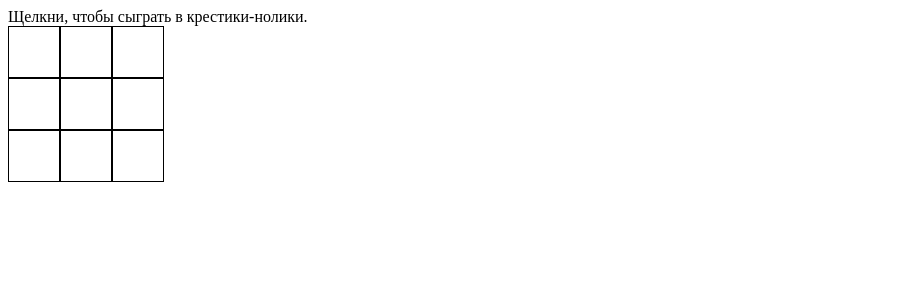
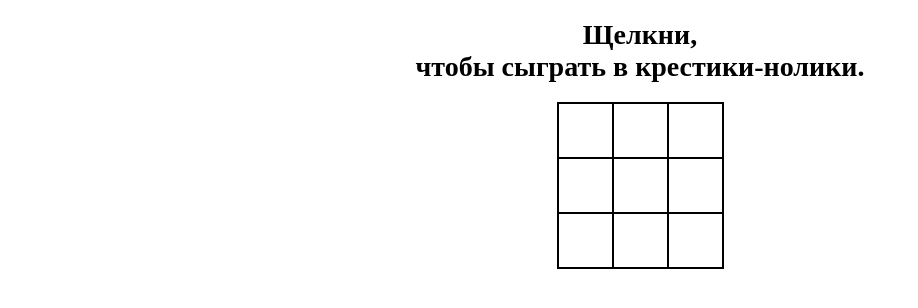
Before and after one commit to Marina-Sidorkina/oxo, a plain HTML site: page index.html in a window 1280 px wide. Shown: the whole page, without its empty margins (0-918 px from the left). Drawn offline with Linux system fonts and the light colour scheme.

Commit message:
Add fixes.

```diff
--- a/index.html
+++ b/index.html
@@ -5,24 +5,25 @@
     <link rel="stylesheet" href="style.css">
   </head>
   <body>
-    Щелкни, чтобы сыграть в крестики-нолики.</br>
-    <div>
+    <h1 class="header">Щелкни,</br> чтобы сыграть в крестики-нолики.</h1>
+    <div class="field">
       <div class="row">
-        <div id="0_0" onclick="place(this)"></div>
-        <div id="1_0" onclick="place(this)"></div>
-        <div id="2_0" onclick="place(this)"></div>
+        <div class="cell" id="0_0" onclick="place(this)"></div>
+        <div class="cell" id="1_0" onclick="place(this)"></div>
+        <div class="cell" id="2_0" onclick="place(this)"></div>
       </div>
       <div class="row">
-        <div id="0_1" onclick="place(this)"></div>
-        <div id="1_1" onclick="place(this)"></div>
-        <div id="2_1" onclick="place(this)"></div>
+        <div class="cell" id="0_1" onclick="place(this)"></div>
+        <div class="cell" id="1_1" onclick="place(this)"></div>
+        <div class="cell" id="2_1" onclick="place(this)"></div>
       </div>
       <div class="row">
-        <div id="0_2" onclick="place(this)"></div>
-        <div id="1_2" onclick="place(this)"></div>
-        <div id="2_2" onclick="place(this)"></div>
+        <div class="cell" id="0_2" onclick="place(this)"></div>
+        <div class="cell" id="1_2" onclick="place(this)"></div>
+        <div class="cell" id="2_2" onclick="place(this)"></div>
       </div>
     </div>
+    <p class="winner"></p>
     <script src="script.js"></script>
   </body>
 </html>
--- a/script.js
+++ b/script.js
@@ -1,10 +1,13 @@
 var currentPlayer = '0';
 var won = false;
+var winner;
 
 function place(box) {
   if(box.innerText !== '' || won) return;
 
   box.innerText = currentPlayer;
+  box.style.color = currentPlayer === '0' ? 'tomato' : 'blue';
+  winner = currentPlayer === '0' ? 'нолики' : 'крестики';
   currentPlayer = currentPlayer === '0' ? 'X' : '0';
 
   checkGameBoard();
@@ -32,7 +35,9 @@ function checkGameBoard() {
 
 function checkWinner(first, second, third) {
   if(first !== '' && first === second && first === third) {
-    alert('Победитель');
+    var winnerBlock = document.querySelector('.winner');
+    winnerBlock.style.color = winner === 'нолики' ? 'tomato' : 'blue';
+    winnerBlock.innerText = 'Победили ' + winner + '!';
     won = true;
   };
 }
--- a/style.css
+++ b/style.css
@@ -1,11 +1,26 @@
-.row {
-  clear: both;
+.header,
+.winner {
+  font-size: 28px;
+  text-align: center;
 }
 
-.row div {
-  padding: 10px;
+.field {
+  width: 165px;
+  margin: 0 auto;
+  border: 0.5px solid black;
+}
+
+.row {
+  display: flex;
+}
+
+.cell {
+  box-sizing: border-box;
+  display: flex;
+  justify-content: center;
+  align-items: center;
+  font-size: 24px;
+  height: 55px;
+  width: 55px;
   border: 1px solid black;
-  height: 30px;
-  width: 30px;
-  float: left;
 }
```
